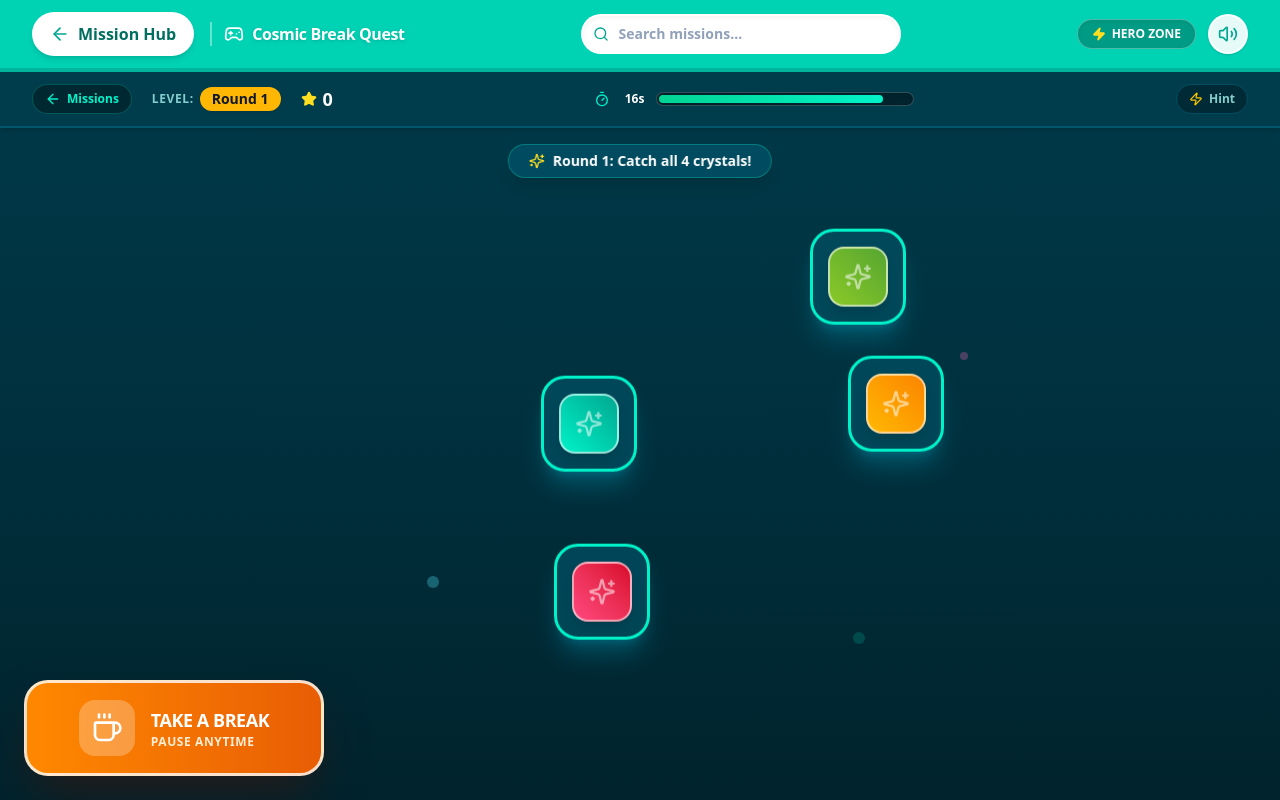
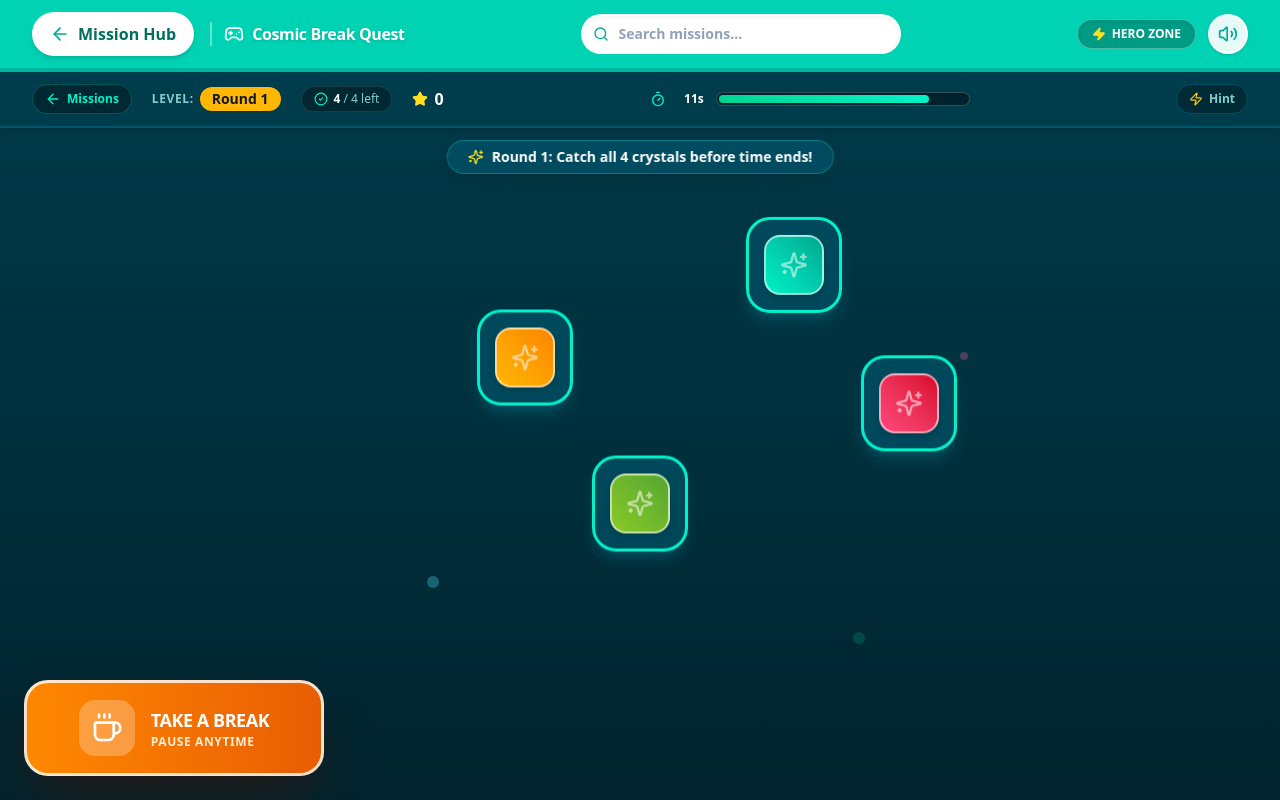
Before and after one commit to appflowsolution/SkillQuest, a React (Vite) app: page / in a window 1280 px wide. Both pictures are taken after a click on the button "Launch Mission 1: Cosmic Break Quest". Built offline with nearby package versions, Linux system fonts and the light colour scheme.

Commit message:
feat: scale crystals up to 16 with adaptive sizing and tempo pressure

```diff
--- a/src/components/games/BreakRequestGame.tsx
+++ b/src/components/games/BreakRequestGame.tsx
@@ -10,7 +10,8 @@ import {
   ArrowLeft,
   Star,
   RotateCcw,
-  Timer
+  Timer,
+  CheckCircle2
 } from 'lucide-react';
 
 interface GemItem {
@@ -22,6 +23,7 @@ interface GemItem {
   collected: boolean;
   shape: 'diamond' | 'circle' | 'star';
   floatDuration: number;
+  floatDelay: number;
 }
 
 interface BreakRequestGameProps {
@@ -38,11 +40,22 @@ export const BreakRequestGame = ({ onExit }: BreakRequestGameProps) => {
   const [promptActive, setPromptActive] = useState(false);
   const [isTimeExpired, setIsTimeExpired] = useState(false);
 
-  // Round Timer (Formula: decreases smoothly as rounds increase)
-  // Round 1: 18s, Round 2: 17s, Round 3: 16s, down to min 10s
-  const calculateRoundTime = (r: number) => Math.max(10, 19 - Math.min(r, 9));
-  const [totalRoundSeconds, setTotalRoundSeconds] = useState(18);
-  const [secondsRemaining, setSecondsRemaining] = useState(18);
+  // Progressive difficulty calculations:
+  // Gem count scales smoothly from 4 up to 16 (+2 gems each round!)
+  const calculateGemCount = (r: number) => Math.min(4 + (r - 1) * 2, 16);
+
+  // Timer: Seconds allowed per gem decreases as rounds increase (higher tempo demand)
+  // Round 1 (4 gems): ~14s (3.5s per gem)
+  // Round 3 (8 gems): ~18s (2.2s per gem)
+  // Round 5 (12 gems): ~20s (1.6s per gem)
+  // Round 7+ (16 gems): ~20s (1.25s per gem)
+  const calculateRoundTime = (r: number, count: number) => {
+    const secondsPerGem = Math.max(1.15, 3.2 - Math.min((r - 1) * 0.35, 2.05));
+    return Math.max(12, Math.round(count * secondsPerGem));
+  };
+
+  const [totalRoundSeconds, setTotalRoundSeconds] = useState(14);
+  const [secondsRemaining, setSecondsRemaining] = useState(14);
 
   // Break countdown timer
   const [breakSecondsLeft, setBreakSecondsLeft] = useState(30);
@@ -50,15 +63,15 @@ export const BreakRequestGame = ({ onExit }: BreakRequestGameProps) => {
   // Inactivity tracking
   const inactivityTimerRef = useRef<number | null>(null);
 
-  // Generate gems with progressive count and speed
+  // Generate gems with scaling quantity and adaptive sizing
   const generateGems = (currentRound: number) => {
-    const roundTime = calculateRoundTime(currentRound);
+    const count = calculateGemCount(currentRound);
+    const roundTime = calculateRoundTime(currentRound, count);
+
     setTotalRoundSeconds(roundTime);
     setSecondsRemaining(roundTime);
     setIsTimeExpired(false);
 
-    // Number of gems scales with round (3 at round 1 up to 8 at round 6+)
-    const count = Math.min(3 + currentRound, 8);
     const colors = [
       { color: 'from-[#00f2c9] to-[#00a890]', iconBg: 'bg-[#00d2b4]', shape: 'diamond' as const },
       { color: 'from-[#ffb703] to-[#fb8500]', iconBg: 'bg-amber-400', shape: 'circle' as const },
@@ -73,30 +86,35 @@ export const BreakRequestGame = ({ onExit }: BreakRequestGameProps) => {
     const newGems: GemItem[] = [];
     const usedPositions: { x: number; y: number }[] = [];
 
+    // Spacing tolerance tightens slightly as gem count increases so all 16 fit comfortably
+    const minDistance = count > 10 ? 11 : count > 6 ? 13 : 15;
+
     for (let i = 0; i < count; i++) {
       let x = 0;
       let y = 0;
       let attempts = 0;
       let valid = false;
 
-      while (!valid && attempts < 50) {
+      while (!valid && attempts < 80) {
         attempts++;
-        x = Math.floor(Math.random() * 64) + 18; // 18% to 82% width
-        y = Math.floor(Math.random() * 55) + 16; // 16% to 71% height
+        x = Math.floor(Math.random() * 70) + 14; // 14% to 84% width
+        y = Math.floor(Math.random() * 58) + 14; // 14% to 72% height
 
-        // Keep clear from the bottom-left Break button area
-        if (x < 38 && y > 58) continue;
+        // Clear margin around the bottom-left Break button area
+        if (x < 36 && y > 58) continue;
 
         const collision = usedPositions.some(
-          pos => Math.abs(pos.x - x) < 14 && Math.abs(pos.y - y) < 16
+          pos => Math.abs(pos.x - x) < minDistance && Math.abs(pos.y - y) < minDistance
         );
         if (!collision) valid = true;
       }
 
       usedPositions.push({ x, y });
       const palette = colors[i % colors.length];
-      // Faster float animations as rounds progress (demanding higher focus)
-      const floatDuration = Math.max(2, 4.5 - currentRound * 0.25);
+
+      // Floating speed speeds up as rounds progress
+      const floatDuration = Math.max(1.8, 4.0 - Math.min(currentRound * 0.25, 2.2));
+      const floatDelay = (i * 0.2) % 1.5;
 
       newGems.push({
         id: i + 1,
@@ -107,6 +125,7 @@ export const BreakRequestGame = ({ onExit }: BreakRequestGameProps) => {
         collected: false,
         shape: palette.shape,
         floatDuration,
+        floatDelay,
       });
     }
 
@@ -129,12 +148,10 @@ export const BreakRequestGame = ({ onExit }: BreakRequestGameProps) => {
       interval = window.setInterval(() => {
         setSecondsRemaining(prev => {
           if (prev <= 1) {
-            // Time expired
             setIsTimeExpired(true);
             soundEngine.playPromptChime();
             return 0;
           }
-          // Flash prompt button when time is critically low (under 5s)
           if (prev <= 5 && !promptActive) {
             setPromptActive(true);
           }
@@ -186,8 +203,8 @@ export const BreakRequestGame = ({ onExit }: BreakRequestGameProps) => {
       soundEngine.playSuccess();
       try {
         confetti({
-          particleCount: 50,
-          spread: 70,
+          particleCount: 60,
+          spread: 75,
           origin: { y: 0.6 },
         });
       } catch {
@@ -202,7 +219,7 @@ export const BreakRequestGame = ({ onExit }: BreakRequestGameProps) => {
     }
   };
 
-  // Player requests break (pauses round timer immediately!)
+  // Player requests break (pauses timer immediately)
   const handleRequestBreak = () => {
     soundEngine.playBreakBell();
     setIsBreakActive(true);
@@ -221,29 +238,49 @@ export const BreakRequestGame = ({ onExit }: BreakRequestGameProps) => {
     }
   };
 
-  // Resume after break (grants +8 bonus seconds as a rescue reward!)
+  // Resume after break (+8 bonus seconds grace time)
   const handleResumeFromBreak = () => {
     soundEngine.playTap();
     setIsBreakActive(false);
     setPromptActive(false);
-    // Rescue bonus: grant +8 extra seconds to complete the round calmly!
     setSecondsRemaining(prev => Math.max(prev + 8, 10));
     resetInactivityTimer();
   };
 
-  // Retry round if time ran out
+  // Retry round
   const handleRetryRound = () => {
     soundEngine.playTap();
     generateGems(round);
   };
 
-  // Percentage for timer bar
+  // Counts & stats
+  const remainingCount = gems.filter(g => !g.collected).length;
+  const totalCount = gems.length;
   const timePercentage = Math.max(0, Math.min(100, (secondsRemaining / totalRoundSeconds) * 100));
   const isTimeCritical = secondsRemaining <= 5;
 
+  // Adaptive gem sizing: scales down smoothly when there are 11-16 crystals so all fit with room to spare!
+  const gemButtonSize = totalCount >= 12
+    ? 'w-16 h-16 md:w-18 md:h-18'
+    : totalCount >= 8
+    ? 'w-18 h-18 md:w-21 md:h-21'
+    : 'w-22 h-22 md:w-24 md:h-24';
+
+  const gemInnerSize = totalCount >= 12
+    ? 'w-10 h-10 md:w-11 md:h-11'
+    : totalCount >= 8
+    ? 'w-12 h-12 md:w-13 md:h-13'
+    : 'w-14 h-14 md:w-15 md:h-15';
+
+  const gemIconSize = totalCount >= 12
+    ? 'w-5 h-5'
+    : totalCount >= 8
+    ? 'w-6 h-6'
+    : 'w-7 h-7';
+
   return (
     <div className="flex-1 flex flex-col h-full bg-[#002f3c] overflow-hidden relative select-none">
-      {/* Top Game Bar: Level, Stars, and Timer */}
+      {/* Top Game Bar: Level, Gem Counter, Stars, and Live Timer */}
       <div className="bg-[#003d4c] border-b-2 border-[#00576b] px-4 md:px-8 py-3 flex items-center justify-between shrink-0 z-30 shadow-md">
         <div className="flex items-center gap-3 md:gap-5">
           <button
@@ -257,7 +294,7 @@ export const BreakRequestGame = ({ onExit }: BreakRequestGameProps) => {
             <span>Missions</span>
           </button>
 
-          {/* Level Badge */}
+          {/* Round Level */}
           <div className="flex items-center gap-1.5">
             <span className="text-xs font-black text-[#84cece] uppercase tracking-wider">Level:</span>
             <span className="text-sm font-black text-slate-900 px-3 py-0.5 bg-[#ffb703] rounded-full shadow-sm">
@@ -265,23 +302,30 @@ export const BreakRequestGame = ({ onExit }: BreakRequestGameProps) => {
             </span>
           </div>
 
+          {/* Remaining Crystals Counter */}
+          <div className="flex items-center gap-1.5 bg-[#002833] px-3 py-1 rounded-full border border-white/10">
+            <CheckCircle2 className="w-3.5 h-3.5 text-[#00f2c9]" />
+            <span className="text-xs font-black text-white">
+              {remainingCount} <span className="text-[#84cece] font-normal">/ {totalCount} left</span>
+            </span>
+          </div>
+
           {/* Stars */}
-          <div className="flex items-center gap-1.5">
+          <div className="hidden sm:flex items-center gap-1.5">
             <Star className="w-4 h-4 text-yellow-300 fill-yellow-300" />
-            <span className="text-lg font-black text-white">{score}</span>
+            <span className="text-base font-black text-white">{score}</span>
           </div>
         </div>
 
-        {/* Center/Right: Live Round Countdown Timer Bar */}
-        <div className="flex items-center gap-3 flex-1 max-w-xs mx-4">
+        {/* Center/Right: Live Countdown Timer */}
+        <div className="flex items-center gap-3 flex-1 max-w-xs mx-3">
           <div className="flex items-center gap-1.5 text-xs font-black shrink-0 text-white">
             <Timer className={`w-4 h-4 ${isTimeCritical ? 'text-rose-400 animate-spin' : 'text-[#00f2c9]'}`} />
-            <span className={`w-7 text-right ${isTimeCritical ? 'text-rose-400 font-extrabold text-sm' : 'text-white'}`}>
+            <span className={`w-8 text-right ${isTimeCritical ? 'text-rose-400 font-black text-sm' : 'text-white'}`}>
               {secondsRemaining}s
             </span>
           </div>
 
-          {/* Progress Bar Container */}
           <div className="flex-1 h-3.5 bg-[#00232d] rounded-full border border-white/20 overflow-hidden shadow-inner p-0.5">
             <div
               className={`h-full rounded-full transition-all duration-300 ${
@@ -326,7 +370,7 @@ export const BreakRequestGame = ({ onExit }: BreakRequestGameProps) => {
           <div className="absolute top-2/3 left-1/3 w-3 h-3 bg-cyan-300 rounded-full"></div>
         </div>
 
-        {/* Floating gems in the arena (scales in number and float speed) */}
+        {/* Floating gems in the arena with adaptive size */}
         {!isBreakActive && !isTimeExpired && gems.map((gem) => {
           if (gem.collected) return null;
 
@@ -338,29 +382,30 @@ export const BreakRequestGame = ({ onExit }: BreakRequestGameProps) => {
                 left: `${gem.x}%`,
                 top: `${gem.y}%`,
                 animationDuration: `${gem.floatDuration}s`,
+                animationDelay: `${gem.floatDelay}s`,
               }}
-              className="absolute -translate-x-1/2 -translate-y-1/2 w-20 h-20 md:w-24 md:h-24 rounded-3xl bg-[#004d60]/80 border-3 border-[#00f2c9] shadow-xl shadow-cyan-500/25 flex items-center justify-center transition-transform active:scale-90 hover:scale-105 z-10 animate-float-calm"
+              className={`absolute -translate-x-1/2 -translate-y-1/2 ${gemButtonSize} rounded-2xl md:rounded-3xl bg-[#004d60]/85 border-2 md:border-3 border-[#00f2c9] shadow-lg shadow-cyan-500/20 flex items-center justify-center transition-transform active:scale-90 hover:scale-105 z-10 animate-float-calm`}
             >
-              <div className={`w-13 h-13 md:w-15 md:h-15 rounded-2xl bg-gradient-to-tr ${gem.color} flex items-center justify-center shadow-lg border-2 border-white/60`}>
-                <Sparkles className="w-7 h-7 text-white animate-pulse" />
+              <div className={`${gemInnerSize} rounded-xl md:rounded-2xl bg-gradient-to-tr ${gem.color} flex items-center justify-center shadow-md border-2 border-white/60`}>
+                <Sparkles className={`${gemIconSize} text-white animate-pulse`} />
               </div>
             </button>
           );
         })}
 
-        {/* Top instruction banner */}
+        {/* Top guidance banner */}
         {!isBreakActive && !isTimeExpired && (
-          <div className="absolute top-4 left-1/2 -translate-x-1/2 bg-[#004e63]/90 backdrop-blur border border-[#00c9a7]/40 px-5 py-1.5 rounded-full pointer-events-none text-white text-xs md:text-sm font-black flex items-center gap-2 shadow-lg">
+          <div className="absolute top-3 left-1/2 -translate-x-1/2 bg-[#004e63]/90 backdrop-blur border border-[#00c9a7]/40 px-5 py-1.5 rounded-full pointer-events-none text-white text-xs md:text-sm font-black flex items-center gap-2 shadow-lg">
             <Sparkles className="w-4 h-4 text-yellow-300" />
             <span>
               {isTimeCritical
-                ? 'Time running low! Collect fast or press Break to pause!'
-                : `Round ${round}: Catch all ${gems.length} crystals!`}
+                ? 'Time running low! Tap fast or hit Take a Break!'
+                : `Round ${round}: Catch all ${totalCount} crystals before time ends!`}
             </span>
           </div>
         )}
 
-        {/* THE CRITICAL BREAK BUTTON (PAUSES TIMER IMMEDIATELY!) */}
+        {/* THE CRITICAL BREAK BUTTON */}
         {!isBreakActive && (
           <div className="absolute bottom-6 left-6 z-20">
             <button
@@ -393,7 +438,7 @@ export const BreakRequestGame = ({ onExit }: BreakRequestGameProps) => {
         )}
       </div>
 
-      {/* TIME EXPIRED OVERLAY (NON-PUNITIVE, OFFERS BREAK OR RETRY) */}
+      {/* TIME EXPIRED OVERLAY */}
       {isTimeExpired && !isBreakActive && (
         <div className="absolute inset-0 bg-[#001f28]/95 backdrop-blur-md z-45 flex flex-col items-center justify-center p-6 text-center animate-fadeIn">
           <div className="max-w-md w-full bg-[#003847] border-3 border-amber-400 rounded-3xl p-8 shadow-2xl flex flex-col items-center">
@@ -405,26 +450,24 @@ export const BreakRequestGame = ({ onExit }: BreakRequestGameProps) => {
               Time Ran Out!
             </h3>
             <p className="text-[#a5d8d8] text-sm font-semibold mb-6">
-              That round was fast! Want to take a quick rest, or try this round again?
+              Round {round} had {totalCount} crystals and moved super fast! Want to take a break or try again?
             </p>
 
             <div className="w-full flex flex-col gap-3">
-              {/* Option 1: Take a Break */}
               <button
                 onClick={handleRequestBreak}
                 className="w-full py-4 bg-gradient-to-r from-amber-500 to-orange-500 hover:from-amber-400 hover:to-orange-400 active:scale-98 text-slate-950 rounded-2xl font-black text-base flex items-center justify-center gap-2 shadow-xl shadow-amber-500/25 transition-all border-2 border-white/60"
               >
                 <Coffee className="w-5 h-5" />
-                <span>Take a Calm Break (+Extra Time)</span>
+                <span>Take a Calm Break (+Bonus Time)</span>
               </button>
 
-              {/* Option 2: Retry Round */}
               <button
                 onClick={handleRetryRound}
                 className="w-full py-3.5 bg-[#002732] hover:bg-[#001f28] active:scale-98 text-[#00f2c9] rounded-2xl font-black text-sm flex items-center justify-center gap-2 transition-all border border-[#00c9a7]/40"
               >
                 <RotateCcw className="w-4 h-4" />
-                <span>Try Round {round} Again</span>
+                <span>Try Round {round} Again ({totalCount} crystals)</span>
               </button>
             </div>
           </div>
@@ -448,7 +491,7 @@ export const BreakRequestGame = ({ onExit }: BreakRequestGameProps) => {
               Time to relax!
             </h3>
             <p className="text-[#a5d8d8] text-sm font-semibold mb-6">
-              Timer is paused! You'll get bonus extra time when you resume. Breathe with the bubble:
+              Timer is paused! You'll get +8s bonus extra time when you resume. Breathe with the bubble:
             </p>
 
             {/* Breathing Bubble */}
```
